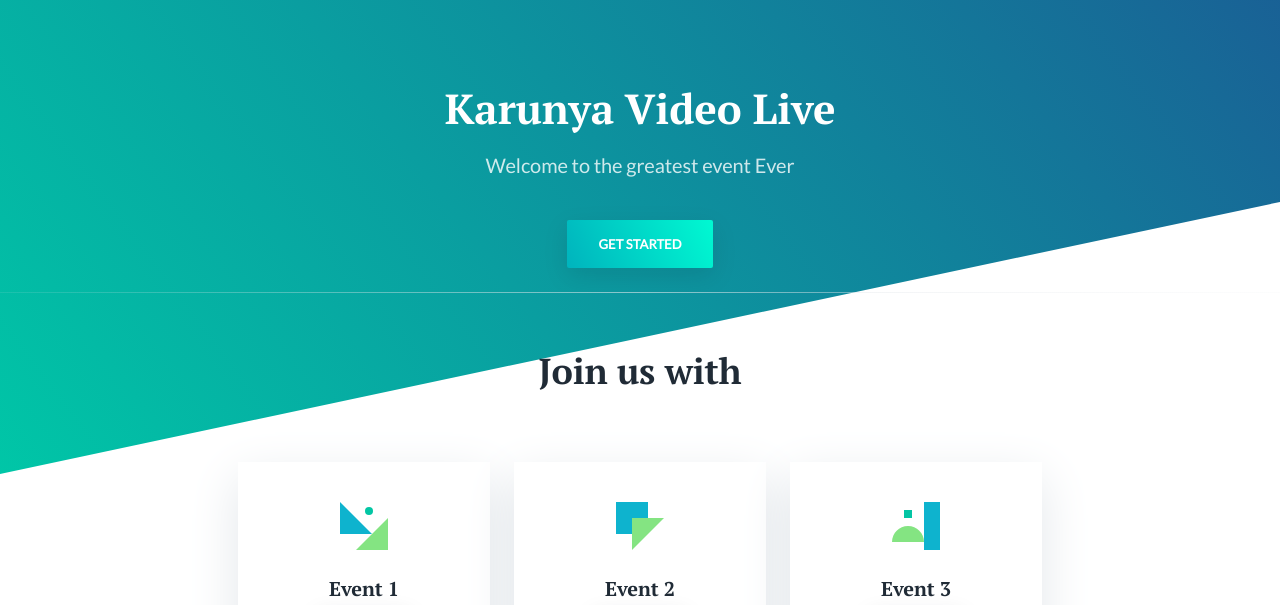
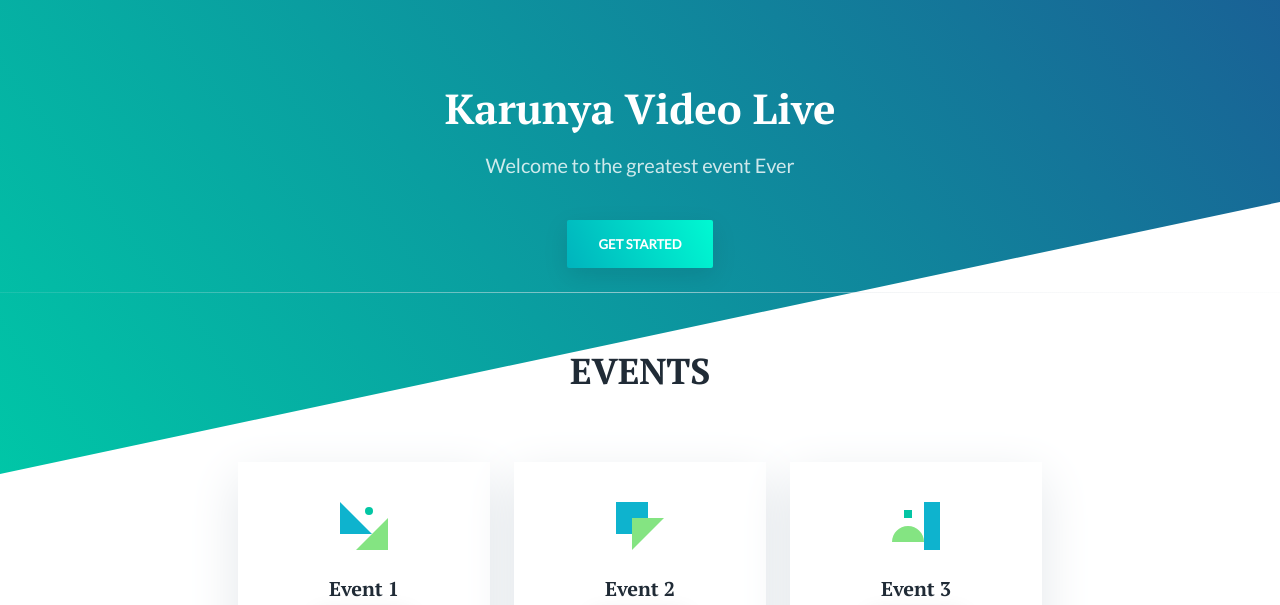
Before and after one commit to captainphilip/kvl, a website: page eventpage.html in a window 1280 px wide. Shown: the part 166-771 px from the top of the page. Drawn offline with nearby package versions, Linux system fonts and the light colour scheme.

Commit message:
Update eventpage.html

```diff
--- a/eventpage.html
+++ b/eventpage.html
@@ -95,7 +95,7 @@
             <section class ="features section text-center">
                 <div class id ="container">
                     <div class="features-inner section-inner has-top-divider">
-                        <h2 class="section-title mt-0">Join us with</h2>
+                        <h2 class="section-title mt-0">EVENTS</h2>
                         <div class="features-wrap">
                             <!-- <div class="feature is-revealing">
                                 <div class="feature-inner">
```
